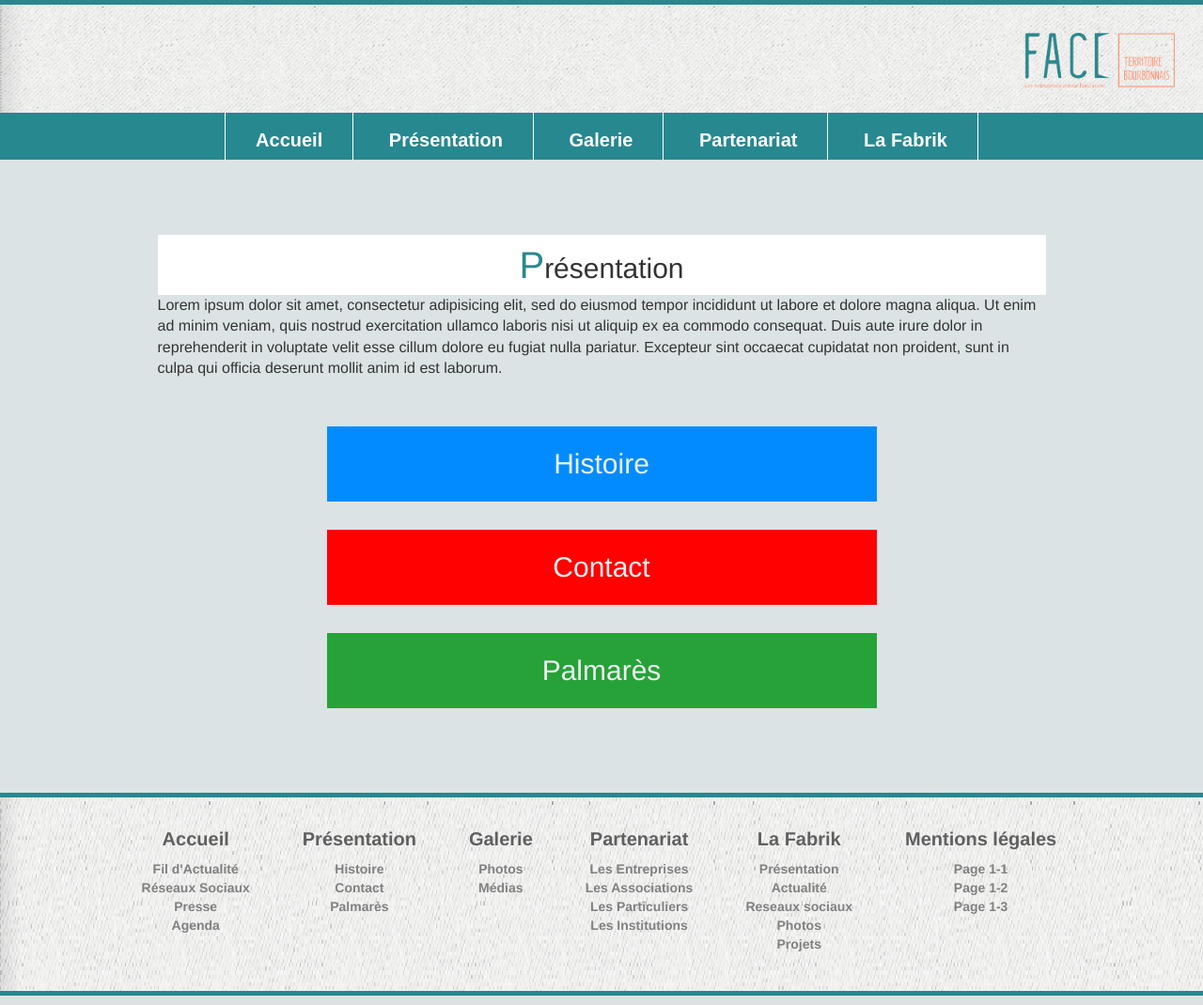
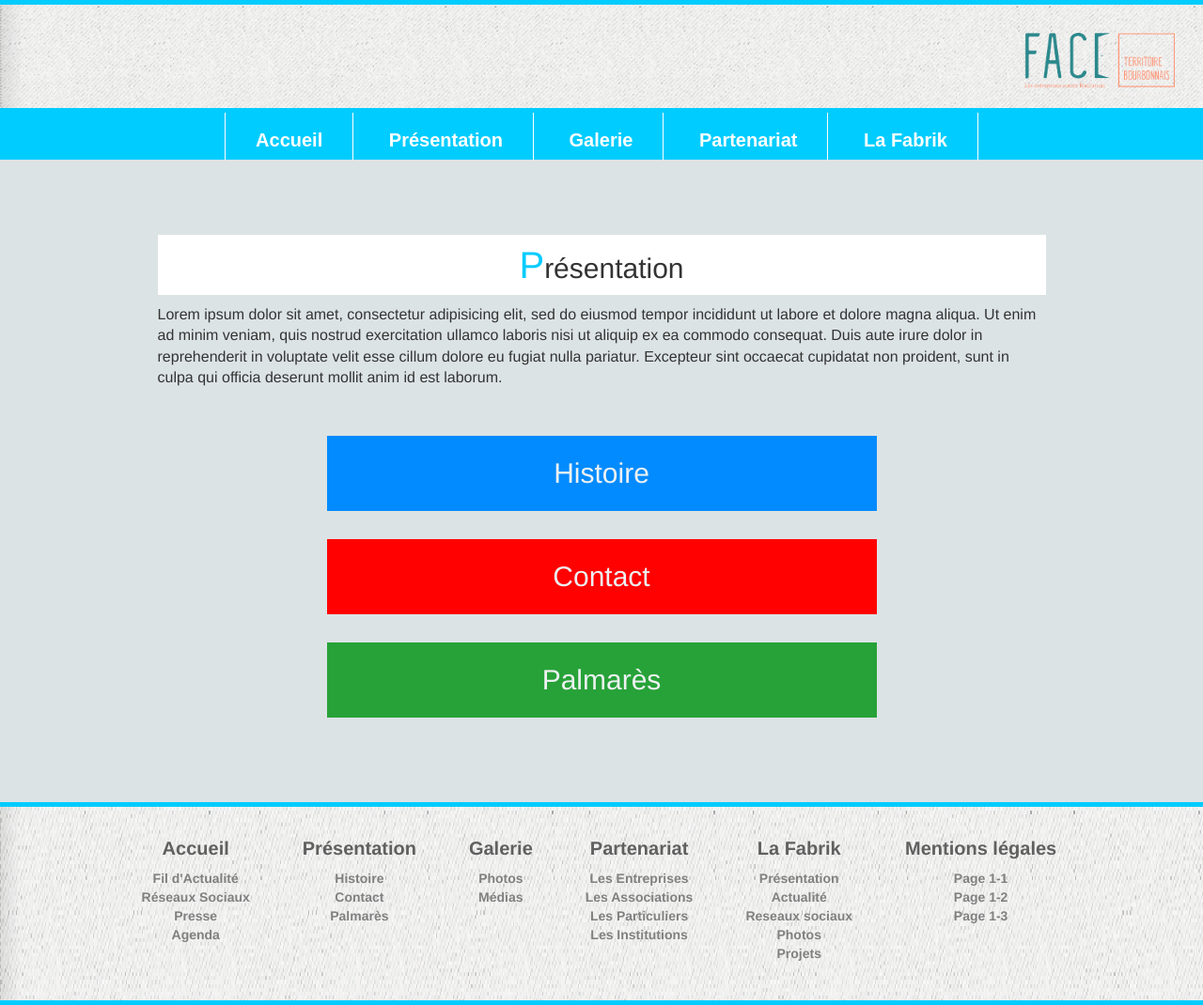
Before and after one commit to Quentin777/SiteFace, a PHP site: page /presentation.html in a window 1280 px wide. Shown: the whole page at 94% size. Run offline with PHP 8.4, Linux system fonts and the light colour scheme; some libraries are stand-ins or nearby versions.

Commit message:
couleur conformées à la maquette

```diff
--- a/css/style.css
+++ b/css/style.css
@@ -95,7 +95,7 @@ header, footer, main, section, article, aside {
 }
 
 header, footer {
-    background-image: url(../img/face3.png);
+  background-image: url(../img/face3.png);
   border-top: 5px solid #27888F;
   border-bottom: 5px solid #27888F;
 }
@@ -465,7 +465,12 @@ footer{
 }
 
 #menu-demo2{
-  background-color: #27888f;
+  background-color: #27888F;
+}
+
+.couleurnav{
+   background-color: #00ccff !important;
+
 }
 #menu-demo2, #menu-demo2 ul{
 padding:0;
@@ -876,7 +881,7 @@ header{border-bottom: none;}}
 }
 .h1page span
 {
- color:#2B888C; font-size: 40px
+ color:#00ccff; font-size: 40px
 }
 
 .h2page
@@ -897,7 +902,29 @@ header{border-bottom: none;}}
     background-color:  #ff0101;
 }
 
+#padding{
+   margin-bottom: 10px;
+}
+
 #colorpalmarès{
    background-color: #27a238;
 
 }
+
+#deroulantbleu{
+   background-color: #00ccff;
+}
+
+
+.bluebandeauseparateur{
+  border-top: 5px solid #00ccff;
+  border-bottom: 5px solid #00ccff;
+}
+
+
+
+
+#green
+{
+ color:#27888F;
+}
--- a/partenariat.html
+++ b/partenariat.html
@@ -139,7 +139,7 @@
     <div class="row">
       <div class="col-xs-0 col-sm-0 col-md-1 col-lg-1"></div>
       <div class="col-xs-12 col-sm-12 col-md-10 col-lg-10" id="politique_partenariat">
-        <h1 class="h1page"><span class="green">L</span>a politique partenariale de FACE</h1>
+        <h1 class="h1page"><span id="green">L</span>a politique partenariale de FACE</h1>
         <br>
         <p> La Fondation FACE s’est engagée dès sa création dans un dialogue nourri et une démarche de co construction systématique avec l’ensemble des parties prenantes : c’est cet « ADN » qui préside depuis 1994 à la création des Clubs FACE et de ses autres structures de médiation et d’insertion, toujours nés d’une volonté commune des entreprises, des collectivités, et de l’ensemble des acteurs territoriaux.
         Cette volonté de maillage avec nos partenaires institutionnels, entreprises ou associations, est la clé de la conception et de la réalisation de nos projets, tant les politiques de lutte contre l’exclusion, les discriminations et la pauvreté nécessitent -au-delà d’une association systématique des bénéficiaires (salariés, habitants, jeunes en contrats d’alternance, services civiques…etc…)- l’implication de tous les acteurs.</p>
--- a/presentation.html
+++ b/presentation.html
@@ -6,24 +6,22 @@
   <link rel="shortcut icon" href="img/favicon_FACE1.png">
   <meta content="width=device-width, initial-scale=1.0" name="viewport">
   <link rel="stylesheet" href="https://cdnjs.cloudflare.com/ajax/libs/normalize/5.0.0/normalize.min.css">
-   <link href="https://maxcdn.bootstrapcdn.com/bootstrap/3.3.1/css/bootstrap.min.css" rel="stylesheet">
-
-
-      <link rel="stylesheet" href="css/style.css">
+  <link href="https://maxcdn.bootstrapcdn.com/bootstrap/3.3.1/css/bootstrap.min.css" rel="stylesheet">
+  <link rel="stylesheet" href="css/style.css">
 
 
 </head>
 
 <body>
-  <header>
+  <header class="bluebandeauseparateur">
  <a href='#' id='nav_show' title='Show The Navigation'>Menu</a>
    <div id="logo"><img src="img/logo-face.png" width="160"/></div>
 </header>
 
    <div id="navbar">                   <!--  ////////////////    NAVBAR POUR PC !!!! //////////////////////// -->
- <ul id="menu-demo2">
+ <ul id="menu-demo2" class="couleurnav">
   <li id="first"><a href="index.html">Accueil</a>
-    <ul id="deroulant">
+    <ul id="deroulantbleu">
       <li><a href="index.html">Fil d'actualité</a></li>
       <li><a href="index.html">Reseaux sociaux</a></li>
       <li><a href="index.html">Press</a></li>
@@ -31,20 +29,20 @@
     </ul>
   </li>
   <li><a href="presentation.html">Présentation</a>
-    <ul id="deroulant">
+    <ul id="deroulantbleu">
       <li><a href="#">Histoire</a></li>
       <li><a href="#">Contact</a></li>
       <li><a href="#">Palmarès</a></li>
     </ul>
   </li>
   <li><a href="galerie.html">Galerie</a>
-    <ul id="deroulant">
+    <ul id="deroulantbleu">
       <li><a href="galerie.html">Photo</a></li>
       <li><a href="#">Médias</a></li>
     </ul>
   </li>
   <li><a href="partenariat.html">Partenariat</a>
-    <ul id="deroulant">
+    <ul id="deroulantbleu">
       <li><a href="#">Les entreprises</a></li>
       <li><a href="#">Les associations</a></li>
       <li><a href="#">Les particuliers</a></li>
@@ -52,7 +50,7 @@
     </ul>
   </li>
   <li><a href="la-fabrik.html">La Fabrik</a>
-    <ul id="deroulant">
+    <ul id="deroulantbleu">
       <li><a href="#">Présentation</a></li>
       <li><a href="#">Actualité</a></li>
       <li><a href="#">Reseaux sociaux</a></li>
@@ -140,7 +138,7 @@
                 <div class="row">
 <!-- <div class="col-xs-0 col-sm-0 col-md-1 col-lg-1"></div> -->
                         <div class="col-md-10 col col-md-offset-1" id="padding50">
-                                <h1 class="h1page"><span class="green">P</span>résentation</h1>
+                                <h1 class="h1page" id="padding"><span>P</span>résentation</h1>
                                 <p>     Lorem ipsum dolor sit amet, consectetur adipisicing elit, sed do eiusmod
                                 tempor incididunt ut labore et dolore magna aliqua. Ut enim ad minim veniam,
                                 quis nostrud exercitation ullamco laboris nisi ut aliquip ex ea commodo
@@ -165,7 +163,7 @@
 </main>
 
 
-<footer>
+<footer class="bluebandeauseparateur">
 <ul id="ulFooter">
      <ul>
           <li class="firstLi"><a href="index.html">Accueil</a></li>
```
